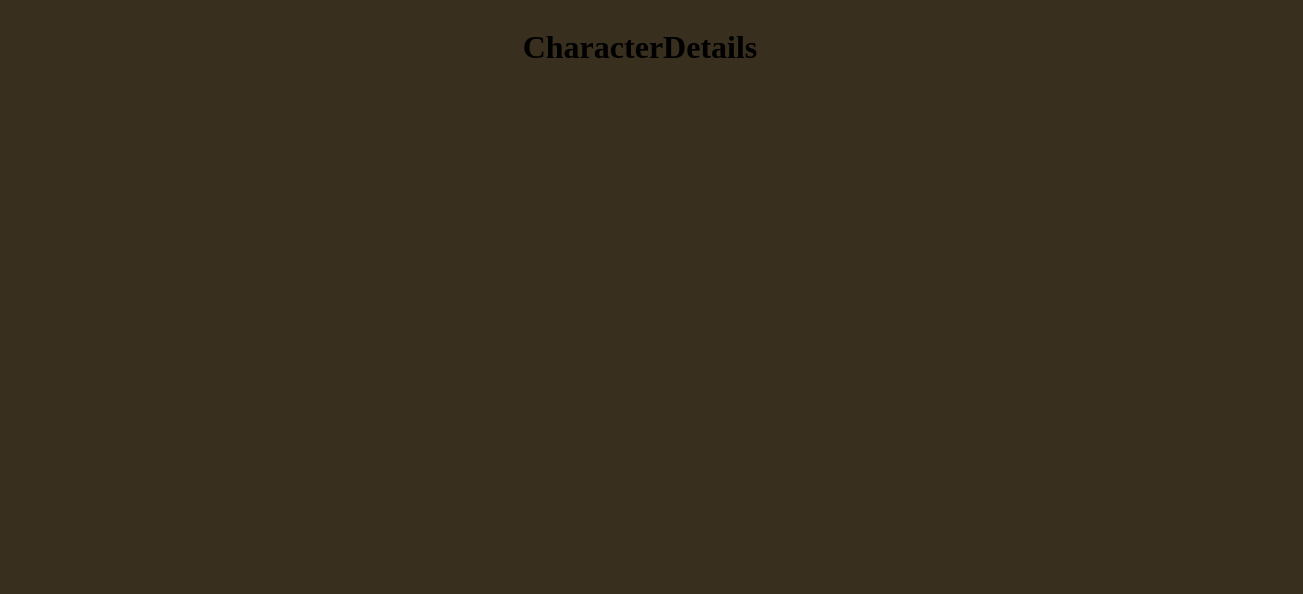
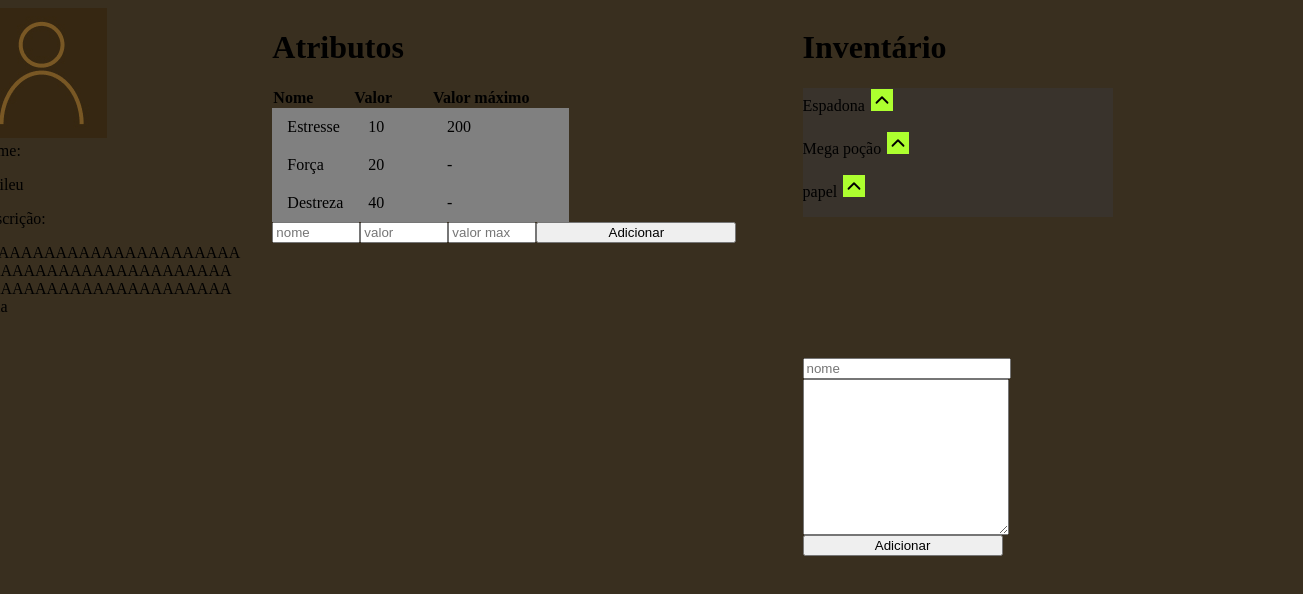
Before and after one commit to ryguigas0/dmbackup, a React (Create React App) app in the folder web/: page /character in a window 1280 px wide. Shown: the top 594 px of the page, 1303 px wide, since content can reach past the window. Built offline with nearby package versions, Linux system fonts and the light colour scheme.

Commit message:
Character details page prototype done

```diff
--- /dev/null
+++ b/web/src/components/Atribute.tsx
@@ -0,0 +1,19 @@
+import React from "react"
+
+import "../styles/components/atribute.css"
+
+interface AtributeProps {
+    name: string,
+    value: string,
+    maxvalue?: number
+}
+
+export default function Atribute({ name, value, maxvalue }: AtributeProps) {
+    return (
+        <tr className="atribute">
+            <td className="name">{name}</td>
+            <td className="value">{value}</td>
+            <td className="maxvalue">{maxvalue? (maxvalue) : ("-")}</td>
+        </tr>
+    )
+}
--- /dev/null
+++ b/web/src/components/Item.tsx
@@ -0,0 +1,37 @@
+import React, { useState } from "react"
+
+import { FiChevronDown, FiChevronUp } from 'react-icons/fi'
+
+import "../styles/components/item.css"
+
+interface itemProps {
+    name: string,
+    description?: string
+}
+
+export default function Item({ name, description }: itemProps) {
+    let [expanded, setExpanded] = useState(false)
+
+    function buttonFlip() {
+        expanded ? setExpanded(false) : setExpanded(true)
+    }
+
+    return (
+        <div className="item">
+            <div className="item-name">
+                {name}
+                <button onClick={buttonFlip} className="expand-button-wrapper">
+                    {
+                        expanded ? <FiChevronDown size={22} className="expand-button" /> :
+                            <FiChevronUp size={22} className="expand-button" />
+                    }
+                </button>
+            </div>
+            <div className="item-description-wrapper">
+                <p className="item-description">
+                    {expanded ? description : ""}
+                </p>
+            </div>
+        </div>
+    )
+}
--- a/web/src/pages/CharacterDetails.tsx
+++ b/web/src/pages/CharacterDetails.tsx
@@ -1,7 +1,132 @@
-import React from "react"
+import React, { SyntheticEvent, useState } from "react"
 
-export default function CharacterDetails(){
-    return(
-        <h1>CharacterDetails</h1>
+import Atribute from "../components/Atribute"
+import Item from "../components/Item"
+
+import "../styles/pages/characterDetails.css"
+
+import default_usr from "../images/test_usr_img.jpg"
+
+export default function CharacterDetails() {
+
+    let [atrList, setAtrList] = useState([
+        <Atribute name="Estresse" value="10" maxvalue={200} />,
+        <Atribute name="Força" value="20" />,
+        <Atribute name="Destreza" value="40" />
+    ])
+
+    let [newAtrName, setNewAtrName] = useState("")
+    let [newAtrValue, setNewAtrValue] = useState("")
+    let [newAtrMaxValue, setNewAtrMaxValue] = useState("")
+
+    function handleNewAtribute(e: SyntheticEvent) {
+        e.preventDefault()
+
+        const data = {
+            newAtrName,
+            newAtrValue,
+            newAtrMaxValue
+        }
+
+        console.log(data)
+
+        /* Post na api com os dados do atributo */
+
+        setAtrList(atrList.concat([<Atribute name={newAtrName} value={newAtrValue} maxvalue={Number(newAtrMaxValue)} />]))
+        setNewAtrName("")
+        setNewAtrValue("")
+        setNewAtrMaxValue("")
+    }
+
+    let [itemList, setItemList] = useState([
+        <Item name="Espadona" description="Super espadona mesmo, de verdade, não tô zuando" />,
+        <Item name="Mega poção" description="Super opção verdadeira, mesmo, sem zueira" />,
+        <Item name="papel" />
+    ])
+
+    let [newItemName, setNewItemName] = useState("")
+    let [newItemDescription, setNewItemDescription] = useState("")
+
+    function handleNewItem(e: SyntheticEvent) {
+        e.preventDefault()
+
+        const data = {
+            newItemName,
+            newItemDescription,
+        }
+
+        console.log(data)
+
+        /* Post na api com os dados do atributo */
+
+        setItemList(itemList.concat([
+            <Item name={newItemName} description={newItemDescription !== "" ? newItemDescription : undefined} />
+        ]))
+
+        setNewItemName("")
+        setNewItemDescription("")
+    }
+
+    return (
+        < div className="page-wrapper" >
+            <div className="character-info">
+                <div className="character-image">
+                    <img src={default_usr} alt="usr_default" className="character-img" />
+                </div>
+                <div className="name-wrapper">
+                    Nome:<p className="name">Jubileu</p>
+                </div>
+                <div className="description-wrapper">
+                    Descrição: <p className="description">
+                        BLAAAAAAAAAAAAAAAAAAAAAAAAAAAAAAAAAAAAAAAAAAAAAAAAAAAAAAAAAAAAAAAAAAAa
+                    </p>
+                </div>
+            </div>
+            <div className="character-atributes">
+                <h1>Atributos</h1>
+                <div className="atributes-table-wrapper">
+                    <table className="atributes-table">
+                        <tr>
+                            <th>Nome</th>
+                            <th>Valor</th>
+                            <th>Valor máximo</th>
+                        </tr>
+                        {atrList}
+                    </table>
+                </div>
+                <div className="add-atribute">
+                    <form action="">
+                        <input type="text" placeholder="nome" id="input-atribute-name"
+                            onChange={e => setNewAtrName(e.target.value)} value={newAtrName} />
+
+                        <input type="text" placeholder="valor" id="input-atribute-value"
+                            onChange={e => setNewAtrValue(e.target.value)} value={newAtrValue} />
+
+                        <input type="number" placeholder="valor max" id="input-atribute-maxvalue"
+                            onChange={e => setNewAtrMaxValue(e.target.value)} value={newAtrMaxValue} />
+
+                        <button type="submit" onClick={e => { handleNewAtribute(e) }}>Adicionar</button>
+                    </form>
+                </div>
+            </div>
+            <div className="character-inventory">
+                <h1>Inventário</h1>
+                <div className="item-list">
+                    {itemList}
+                </div>
+                <div className="add-item-wrapper">
+                    <form className="add-item-form" action="">
+                        <input type="text" id="input-item-name" placeholder="nome"
+                            onChange={e => setNewItemName(e.target.value)} value={newItemName} />
+
+                        <textarea name="description" id="input-item-description" cols={30} rows={10}
+                            onChange={e => setNewItemDescription(e.target.value)} value={newItemDescription}>
+                        </textarea>
+
+                        <button type="submit" onClick={e => handleNewItem(e)}>Adicionar</button>
+                    </form>
+                </div>
+            </div>
+        </div >
     )
 }
--- a/web/src/pages/CreateCharacter.tsx
+++ b/web/src/pages/CreateCharacter.tsx
@@ -12,7 +12,7 @@ export default function CreateCharacter() {
 
     function handleCharacterSubmit(e: FormEvent) {
         e.preventDefault()
-        history.push("/edit")
+        history.push("/character")
     }
 
     return (
--- a/web/src/pages/EditCharacter.tsx
+++ /dev/null
@@ -1,7 +0,0 @@
-import React from "react"
-
-export default function EditCharacter(){
-    return(
-        <h1>EditCharacter</h1>
-    )
-}
--- a/web/src/routing.tsx
+++ b/web/src/routing.tsx
@@ -3,7 +3,6 @@ import { BrowserRouter, Route } from "react-router-dom"
 
 import CharacterDetails from "./pages/CharacterDetails"
 import CreateCharacter from "./pages/CreateCharacter"
-import EditCharacter from "./pages/EditCharacter"
 import Landing from "./pages/Landing"
 import SelectCharacter from "./pages/SelectCharacter"
 
@@ -14,7 +13,6 @@ export default function Router() {
             <Route path="/" exact component={Landing} />
             <Route path="/create" exact component={CreateCharacter} />
             <Route path="/select" exact component={SelectCharacter} />
-            <Route path="/edit" exact component={EditCharacter} />
             <Route path="/character" exact component={CharacterDetails} />
         </BrowserRouter>
     )
--- /dev/null
+++ b/web/src/styles/components/atribute.css
@@ -0,0 +1,6 @@
+.atribute td {
+    padding-top: 10px;
+    padding-bottom: 10px;
+    padding-left: 15px;
+    background-color: gray;
+}
--- /dev/null
+++ b/web/src/styles/components/item.css
@@ -0,0 +1,37 @@
+.item {
+    background-color: #39332C;
+    display: flex;
+    flex-direction: column;
+}
+
+.item-description-wrapper {
+    max-width: 300px;
+}
+
+.item-name {
+    grid-column: 1;
+    grid-row: 1;
+}
+
+.item .expand-button-wrapper {
+    background: none;
+    border: none;
+    height: fit-content;
+    width: fit-content;
+    grid-row: 1;
+    grid-template-columns: 2;
+}
+
+.expand-button {
+    background-color: greenyellow;
+}
+
+.expand-button:hover {
+    background-color: green;
+}
+
+.hidden {
+    visibility: hidden;
+    width: 0;
+    height: 0;
+}
--- /dev/null
+++ b/web/src/styles/pages/characterDetails.css
@@ -0,0 +1,56 @@
+.page-wrapper {
+    display: grid;
+    grid-template-columns: 20% 1fr 1fr;
+    column-gap: 30px;
+}
+
+.page-wrapper .character-info {
+    grid-column: 1;
+}
+
+.page-wrapper .character-atributes {
+    grid-column: 2;
+}
+
+.page-wrapper .character-inventory {
+    grid-column: 3;
+    max-width: 310px;
+    min-height: 400px;
+}
+
+.page-wrapper .character-inventory .item-list {
+    overflow-y: scroll;
+    max-height: 270px;
+    min-height: 270px;
+}
+
+.page-wrapper .character-info .description-wrapper p.description {
+    white-space: pre-wrap;
+    word-wrap: break-word;
+}
+
+.page-wrapper .character-atributes .atributes-table {
+    border-collapse: collapse;
+}
+
+.page-wrapper .character-atributes .atributes-table th {
+    padding-right: 40px;
+}
+
+.page-wrapper .character-atributes .atributes-table-wrapper {
+    max-height: 400px;
+    overflow-y: scroll;
+}
+
+.page-wrapper .character-atributes .add-atribute form input {
+    width: 80px;
+}
+
+.add-item-form {
+    display: flex;
+    flex-direction: column;
+}
+
+.add-item-form #input-item-name, #input-item-description, button {
+    width: 200px;
+}
```
